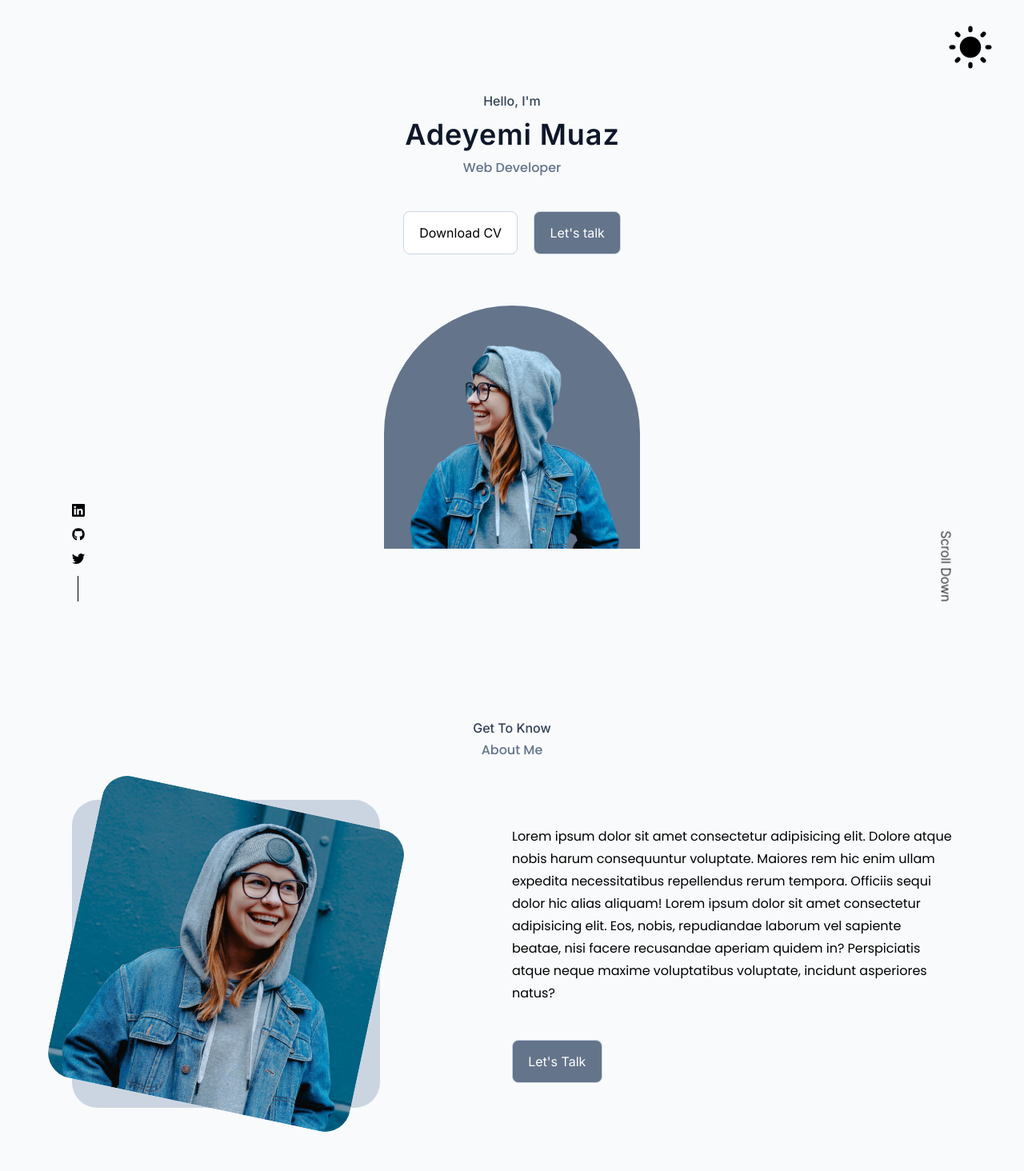
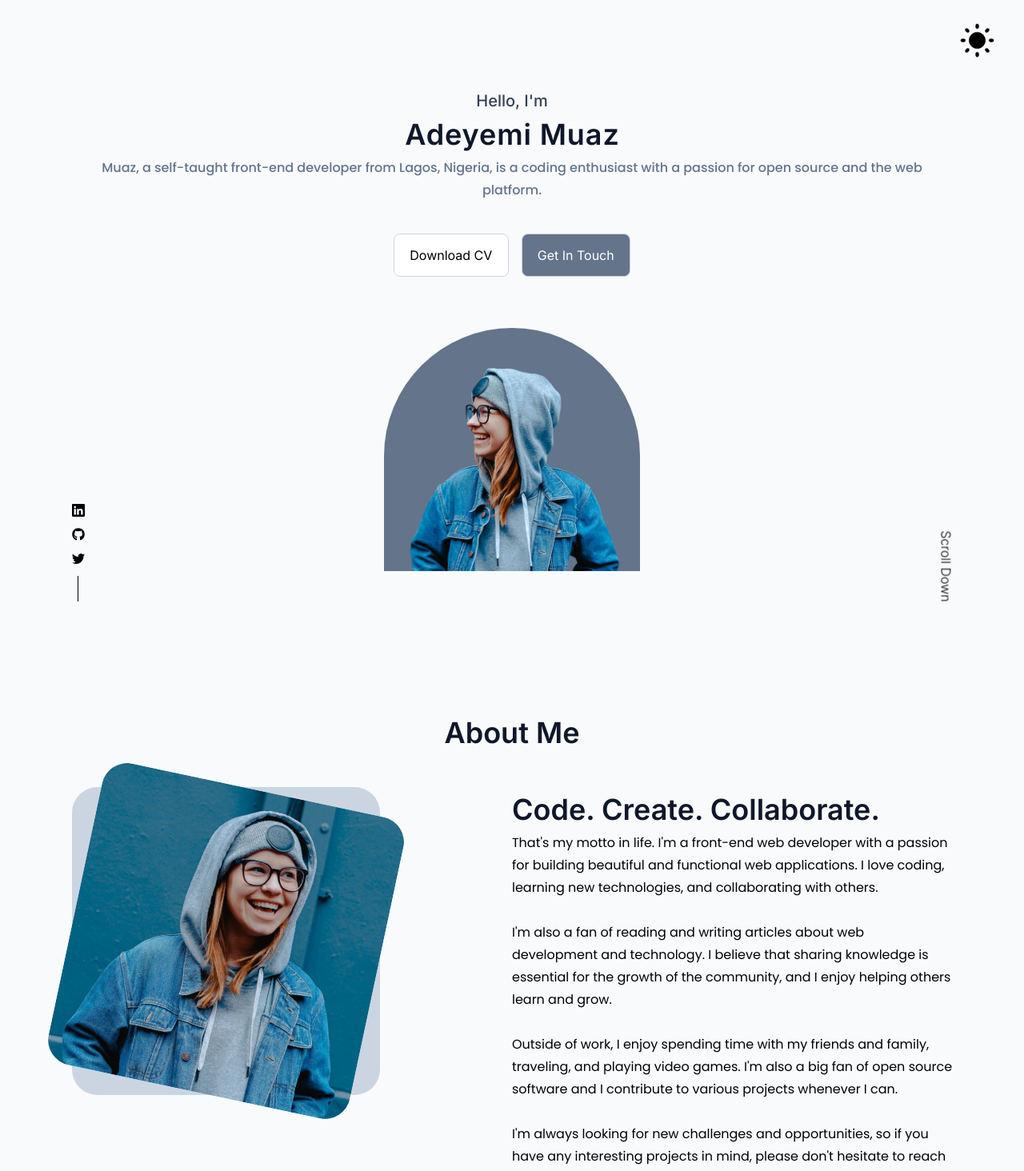
Before and after one commit to Adeyemi-Muaz-Ayomide/my-portfolio, a React (Vite) app: page / in a window 1280 px wide. Shown: the top 1464 px of the page at 80% size. Built offline with nearby package versions, Linux system fonts and the light colour scheme.

Commit message:
refactored header and about section

```diff
--- a/src/components/about/About.tsx
+++ b/src/components/about/About.tsx
@@ -3,8 +3,7 @@ import ME from "../../assets/me-about.jpg";
 const About = () => {
   return (
     <section id="about">
-      <h5>Get To Know</h5>
-      <h2>About Me</h2>
+      <h1 className=" text-center font-Inter mb-12 mt-0">About Me</h1>
 
       <div className=" container grid grid-cols-[35%,50%] gap-[15%] max-[1024px]:gap-0 max-[1024px]:grid-cols-1">
         {/* About Me */}
@@ -17,20 +16,34 @@ const About = () => {
 
         {/* About Content */}
         <div className=" max-[600px]:text-center">
+          <div>
+            <h1 className="animate__animated animate__fadeInUpBig">
+              Code. Create. Collaborate.
+            </h1>
+          </div>
           {/* About Cards */}
-
-          <p className=" font-poppins mt-8 mr-0 mb-11 max-[1024px]:m-4 max-[1024px]:mx-0 max-[1024px]:mb-6 max-[600px]:mx-0 max-[600px]:my-6 dark:text-slate-500">
-            Lorem ipsum dolor sit amet consectetur adipisicing elit. Dolore
-            atque nobis harum consequuntur voluptate. Maiores rem hic enim ullam
-            expedita necessitatibus repellendus rerum tempora. Officiis sequi
-            dolor hic alias aliquam! Lorem ipsum dolor sit amet consectetur
-            adipisicing elit. Eos, nobis, repudiandae laborum vel sapiente
-            beatae, nisi facere recusandae aperiam quidem in? Perspiciatis atque
-            neque maxime voluptatibus voluptate, incidunt asperiores natus?
+          <p className=" mt-0 font-poppins mr-0 mb-5 max-[1000px]:m-4 max-[1000px]:mx-0 max-[1000px]:mb-6 max-[600px]:mx-0 max-[600px]:my-6 max-[600px]:text-left dark:text-slate-500">
+            That's my motto in life. I'm a front-end web developer with a
+            passion for building beautiful and functional web applications. I
+            love coding, learning new technologies, and collaborating with
+            others. <br />
+            <br /> I'm also a fan of reading and writing articles about web
+            development and technology. I believe that sharing knowledge is
+            essential for the growth of the community, and I enjoy helping
+            others learn and grow.
+            <br />
+            <br /> Outside of work, I enjoy spending time with my friends and
+            family, traveling, and playing video games. I'm also a big fan of
+            open source software and I contribute to various projects whenever I
+            can. <br />
+            <br />
+            I'm always looking for new challenges and opportunities, so if you
+            have any interesting projects in mind, please don't hesitate to
+            reach out. I hope you like it!
           </p>
 
           <a href="#contact" className="btn btn-primary">
-            Let's Talk
+            Get In Touch
           </a>
         </div>
       </div>
--- a/src/components/header/CTAs.tsx
+++ b/src/components/header/CTAs.tsx
@@ -2,12 +2,12 @@ import CV from "../../assets/cv.pdf";
 
 const CTAs = () => {
   return (
-    <div className=" mt-10 flex gap-5 justify-center">
-      <a href={CV} download className=" btn bg-white">
+    <div className=" mt-10 flex gap-4 justify-center items-center ">
+      <a href={CV} download className=" btn bg-white max-[600px]:p-[0.75rem]">
         Download CV
       </a>
-      <a href="#contact" className="btn btn-primary ">
-        Let's talk
+      <a href="#contact" className="btn btn-primary max-[600px]:p-[0.75rem] ">
+        Get In Touch
       </a>
     </div>
   );
--- a/src/components/header/Header.tsx
+++ b/src/components/header/Header.tsx
@@ -5,18 +5,24 @@ import "animate.css";
 
 const Header = () => {
   return (
-    <header id="header" className=" h-screen pt-28 overflow-hidden max-[1024px]:h-[68vh] max-[600px]:h-screen">
+    <header
+      id="header"
+      className=" h-screen pt-28 overflow-hidden max-[1000px]:h-[80vh] max-[600px]:h-[140vh]"
+    >
       <div className=" container text-center h-full relative">
-        <h5>Hello, I'm</h5>
+        <h5 className=" text-xl">Hello, I'm</h5>
         <h1 className=" tracking-wide animate__animated animate__backInLeft">
           Adeyemi Muaz
         </h1>
-        <h5 className="text-slate-500 font-poppins">Web Developer</h5>
+        <h5 className="text-slate-500 font-poppins">
+          Muaz, a self-taught front-end developer from Lagos, Nigeria, is a
+          coding enthusiast with a passion for open source and the web platform.
+        </h5>
         <CTAs />
         <HeaderSocials />
 
         <div className=" w-80 h-[19rem] absolute left-1/2 translate-x-[-50%] mt-16 rounded-t-[12rem] overflow-hidden pt-12 pr-6 pb-6 pl-6 bg-slate-500">
-          <img src={ME} alt="picture of myself" />
+          <img src={ME} alt="picture of myself" className='' />
         </div>
 
         <a
--- a/src/features/DarkToggleMode.tsx
+++ b/src/features/DarkToggleMode.tsx
@@ -4,37 +4,21 @@ import darkMode from "../assets/darkmode.png";
 
 const DarkModeToggle = () => {
   const [isDarkMode, setIsDarkMode] = useState(false);
-  const [hoverText, setHoverText] = useState("");
 
   const handleToggleDarkMode = () => {
     setIsDarkMode(!isDarkMode);
     document.body.classList.toggle("dark");
   };
 
-  const handleHover = () => {
-    setHoverText(isDarkMode ? "Light Mode" : "Dark Mode");
-  };
-
-  const handleLeave = () => {
-    setHoverText("");
-  };
   return (
     <div className="absolute top-2 right-4">
-      <button
-        onClick={handleToggleDarkMode}
-        className=" cursor-pointer p-3"
-        onMouseEnter={handleHover}
-        onMouseLeave={handleLeave}
-      >
+      <button onClick={handleToggleDarkMode} className=" w-[85px] cursor-pointer p-3">
         {isDarkMode ? (
           <img src={lightMode} alt="Light Mode" />
         ) : (
           <img src={darkMode} alt="Dark Mode" />
         )}
       </button>
-      <div className="text-center absolute bottom-0 left-0 right-0 dark:text-white">
-        {hoverText}
-      </div>
     </div>
   );
 };
--- a/src/index.css
+++ b/src/index.css
@@ -56,7 +56,7 @@
     @apply bg-transparent p-3.5 rounded-[50%] flex text-lg;
   }
   a {
-    @apply transition-all duration-500 ease-in ;
+    @apply transition-all duration-500 ease-in;
   }
   a:hover {
     @apply text-slate-700;
```
